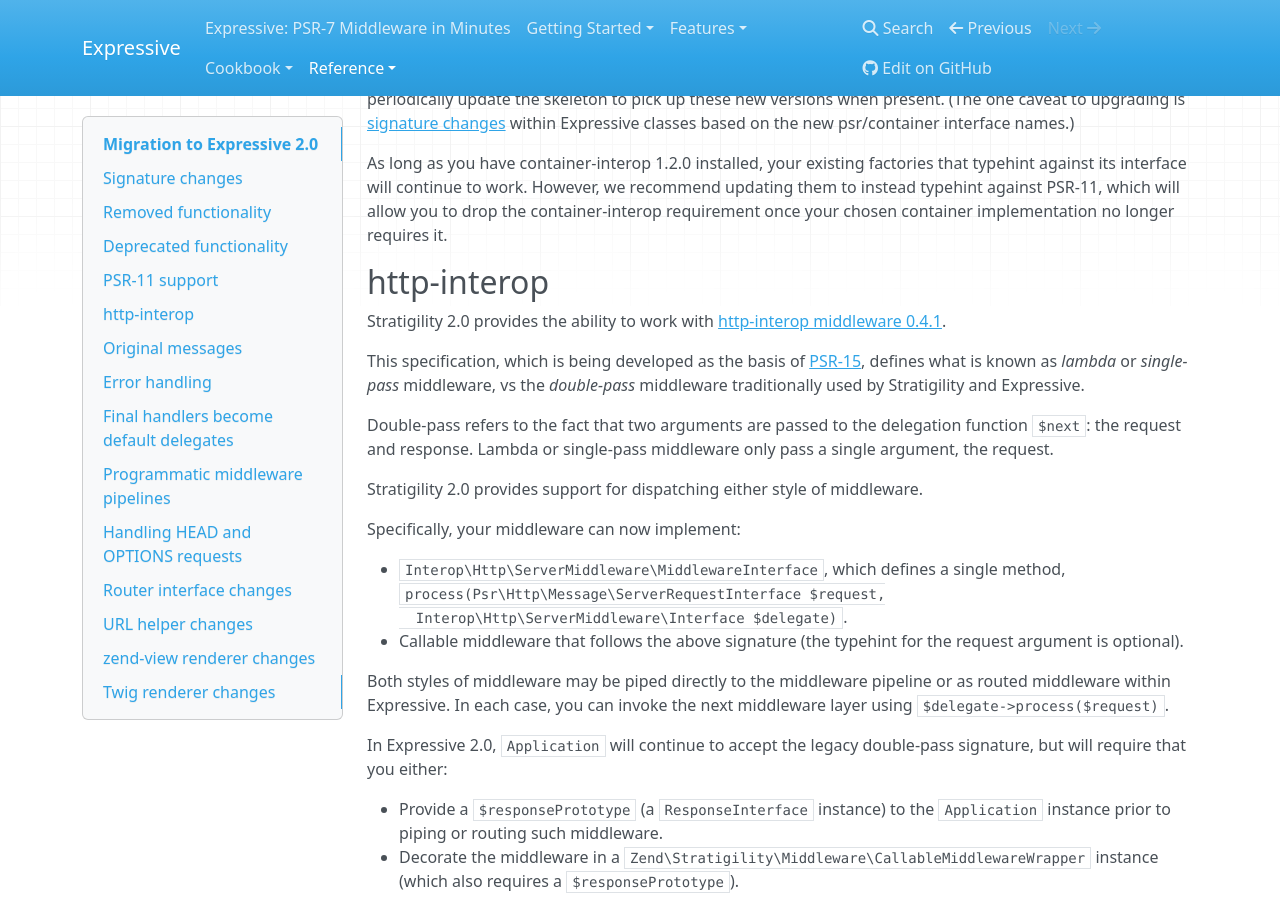
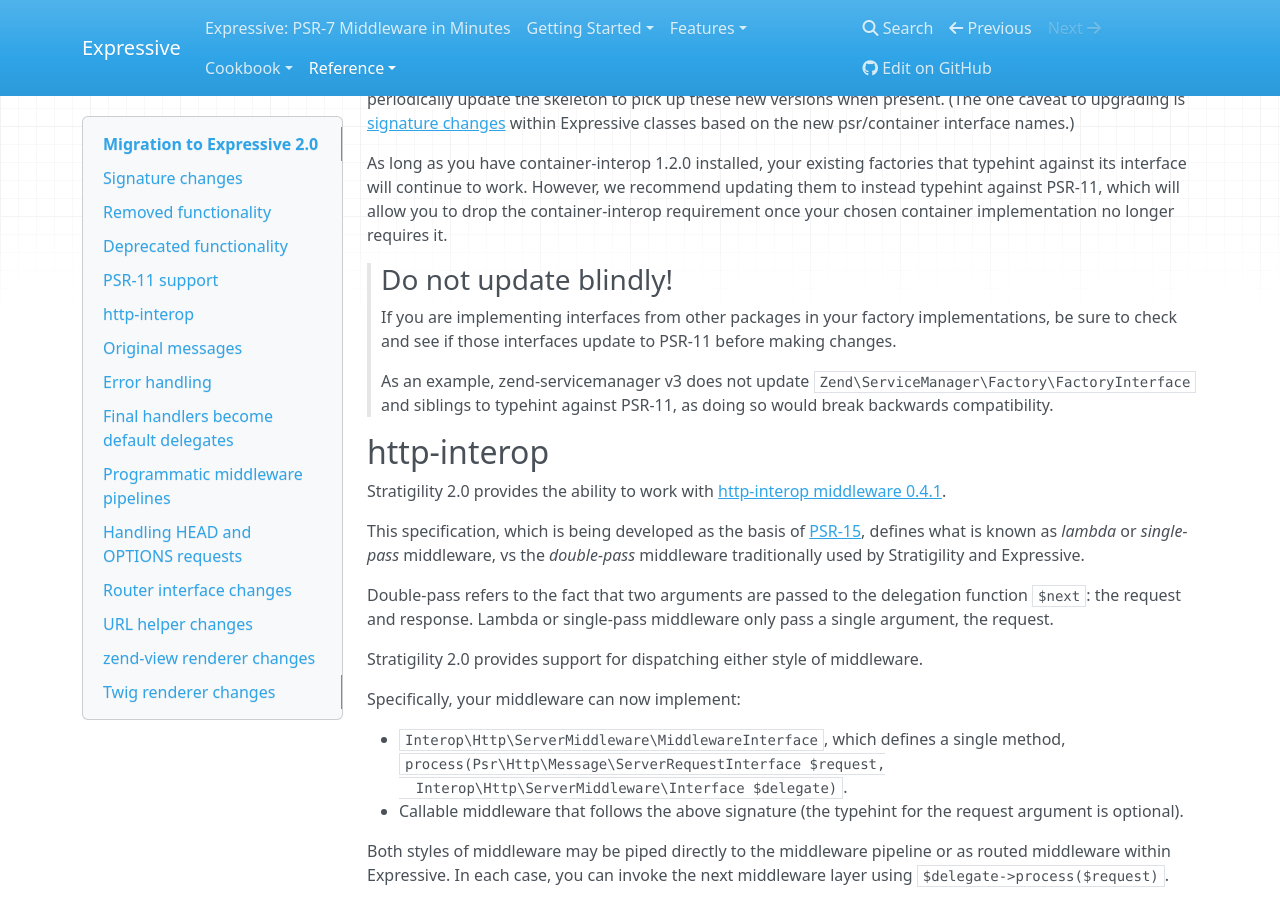
Before and after one commit to zendframework/zend-expressive, an MkDocs documentation site: the page built from doc/book/reference/migration/to-v2.md, in a window 1280 px wide and 900 px high, scrolled down 2633 px. Built offline with MkDocs 1.6.1, drawn with Linux system fonts in a browser that asks for light colours; nearby versions of some CDN libraries; old or Windows-style settings are respelled for this version of MkDocs.

Commit message:
Add note about updating factory implementations
Fixes #466

```diff
--- a/doc/book/reference/migration/to-v2.md
+++ b/doc/book/reference/migration/to-v2.md
@@ -143,6 +143,16 @@
 recommend updating them to instead typehint against PSR-11, which will allow
 you to drop the container-interop requirement once your chosen container
 implementation no longer requires it.
+
+> ### Do not update blindly!
+>
+> If you are implementing interfaces from other packages in your factory
+> implementations, be sure to check and see if those interfaces update to PSR-11
+> before making changes.
+>
+> As an example, zend-servicemanager v3 does not update
+> `Zend\ServiceManager\Factory\FactoryInterface` and siblings to typehint
+> against PSR-11, as doing so would break backwards compatibility.
 
 ## http-interop
 
```
